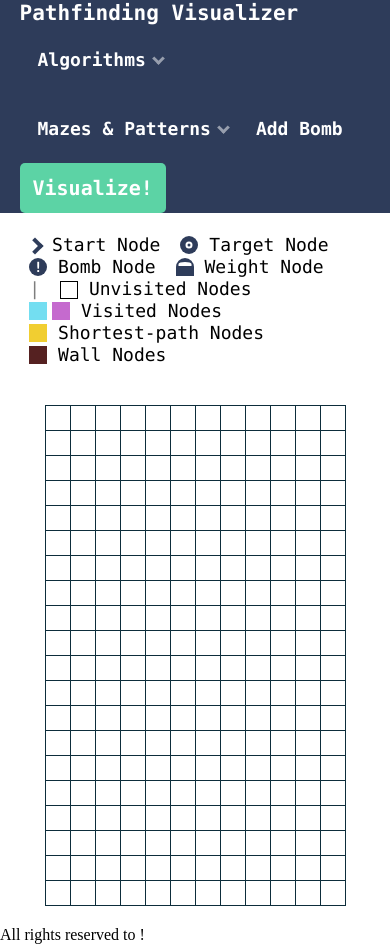
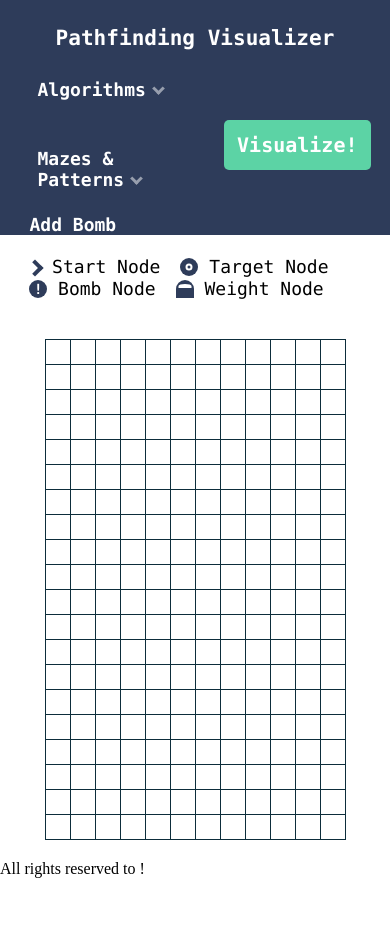
Before and after one commit to bojiix/path-finder, an Angular app: page / in a window 390 px wide. After the commit the page ends 878 px from the top, so only its background shows below. Built offline with nearby package versions, Linux system fonts and the light colour scheme.

Commit message:
draggables

```diff
--- a/src/app/grid/grid.component.scss
+++ b/src/app/grid/grid.component.scss
@@ -27,6 +27,7 @@
 
 .grid-block {
     cursor: pointer;
+    position: relative;
     border: 1px solid rgb(13, 45, 59);
     border-width: 1px 0 0 1px;
     padding: 12px;
@@ -42,3 +43,11 @@
     height: 100%;
     z-index: -1;
 }
+
+.draggable {
+    position: absolute;
+    top: 0;
+    left: 0;
+    width: 100%;
+    height: 100%;
+}
--- a/src/app/grid/grid.component.ts
+++ b/src/app/grid/grid.component.ts
@@ -24,19 +24,48 @@ export class GridComponent implements OnInit, AfterViewInit {
       this.option = option;
       if(!(option in this.draggables) && option != '') {
         this.draggables[option] = 1;
-        console.log(this.draggables[option]);
         let block = this.renderer.createElement('div');
         block.setAttribute("class", option);
-        block.setAttribute("style", "position: absolute");
+        block.setAttribute("style", "position: absolute; top: 50%; left: 50%; transform: translate(-50%, -50%);");
         let block1 = this.renderer.createElement('div');
         if(option == "square bomb-node")
           block1.innerHTML = "!";
-        this.renderer.appendChild(block, block1);
-        this.renderer.appendChild(this.grid.nativeElement.children[0], block);
+        if(option != "start-node")
+          this.renderer.appendChild(block, block1);
+
+        let first = true, to_break = false;
+        const rows = Array.from(this.grid.nativeElement.children);
+
+        for (let row of rows) {
+          if(!first) {
+            const rowArray = Array.from((<any>row).children);
+            for (let toAddInBlock of rowArray) {
+              const children = Array.from((<any>toAddInBlock).children);
+              if(children.length == 0) {
+
+                to_break = true;
+                let parent = this.renderer.createElement('div');
+                parent.setAttribute("class", "draggable");
+                block.addEventListener("click", (e:Event) => this.test(toAddInBlock));
+                this.renderer.appendChild(parent, block);
+                this.renderer.appendChild(toAddInBlock, parent);
+                break;
+              }
+            }
+          }else {
+            first = false;
+          }
+          if(to_break == true)
+            break;
+        }
       }else {
 
       }
     });
+  }
+
+  test(content) {
+    console.log(content);
   }
 
   ngAfterViewInit(){
@@ -136,6 +165,7 @@ export class GridComponent implements OnInit, AfterViewInit {
         first = false;
       }
     });
+    this.draggables = {};
   }
 }
 
--- a/src/app/objects-header/objects-header.component.html
+++ b/src/app/objects-header/objects-header.component.html
@@ -23,21 +23,21 @@
                 </div>
                 Weight Node
             </div>
-            <div style="opacity: 0.5;">|</div>
-            <div>
+            <div class="vertical-line">|</div>
+            <div class="unselectables">
                 <div class="square unvisited"></div>
                 Unvisited Nodes
             </div>
-            <div>
+            <div class="unselectables">
                 <div class="square visited1"></div>
                 <div class="square visited2"></div>
                 Visited Nodes
             </div>
-            <div>
+            <div class="unselectables">
                 <div class="square shortest-path"></div>
                 Shortest-path Nodes
             </div>
-            <div>
+            <div class="unselectables">
                 <div class="square wall"></div>
                 Wall Nodes
             </div>
--- a/src/app/objects-header/objects-header.component.scss
+++ b/src/app/objects-header/objects-header.component.scss
@@ -104,6 +104,10 @@ $sq-sz: 18px;
     }
 }
 
+.vertical-line {
+    opacity: 0.5;
+}
+
 .unvisited {
     border: 1px solid #000;
     transform: translateY(4px);
@@ -162,6 +166,8 @@ $wall: rgb(85, 33, 33);
 
 }
 
-@media only screen and (max-width: 1620px) {
-
+@media only screen and (max-width: 1650px) {
+    .vertical-line, .unselectables {
+        display: none !important;
+    }
 }
--- a/src/app/top-header/top-header.component.html
+++ b/src/app/top-header/top-header.component.html
@@ -1,9 +1,9 @@
 <div class="header">
     <div class="container">
+        <h3 id="title">
+            Pathfinding Visualizer
+        </h3>
         <div class="horiz-list">
-            <h3>
-                Pathfinding Visualizer
-            </h3>
             <div id="left">
                 <div class="hover">
                     <div class="list">Algorithms<div class="arrow down"></div></div>
@@ -18,8 +18,8 @@
                     Add Bomb
                 </div>
             </div>
-            <div id="vis-btn">
-                <div (click)="visualize()">
+            <div id="vis-btn" (click)="visualize()">
+                <div>
                     Visualize!
                 </div>
             </div>
--- a/src/app/top-header/top-header.component.scss
+++ b/src/app/top-header/top-header.component.scss
@@ -14,20 +14,22 @@
     //padding: 15px 0;
 }
 
+#title {
+    display: inline-block;
+    margin-left: 0 !important;
+    margin-right: 10px !important;
+}
+
 .horiz-list {
-    width: 100%;
-    display: block;
-    & > div, h3 {
+    //width: 100%;
+    display: inline-block;
+    & > div {
         display: inline-block;
         margin-right: 10px;
         &:last-of-type {
             margin-right: 0;
             margin-left: 10px;
         }
-    }
-    h3 {
-        margin-left: 0 !important;
-        margin-right: 10px !important;
     }
     & > #vis-btn {
         padding: 0;
@@ -137,13 +139,21 @@
 }
 
 /* Large devices (laptops/desktops, 992px and up) */
-@media only screen and (min-width: 992px) {
+@media only screen and (max-width: 992px) {
 
 }
 
 /* Extra large devices (large laptops and desktops, 1200px and up) */
-@media only screen and (min-width: 1200px) {
-
+@media only screen and (max-width: 1200px) {
+    .container, #title {
+        display: block !important;
+    }
+    #title {
+        text-align: center;
+        padding-top: 25px;
+        padding-bottom: 5px;
+        margin: 0 !important;
+    }
 }
 
 @media only screen and (max-width: 1690px) {
@@ -156,4 +166,21 @@
     #left {
 
     }
+    .container {
+        display: flex;
+        justify-content: space-between;
+        align-items: center;
+        .horiz-list {
+            display: flex;
+            justify-content: space-between;
+            align-items: center;
+            flex: 2;
+        }
+        #title {
+            flex: 1;
+        }
+    }
+    #vis-btn {
+        margin: 0;
+    }
 }
```
